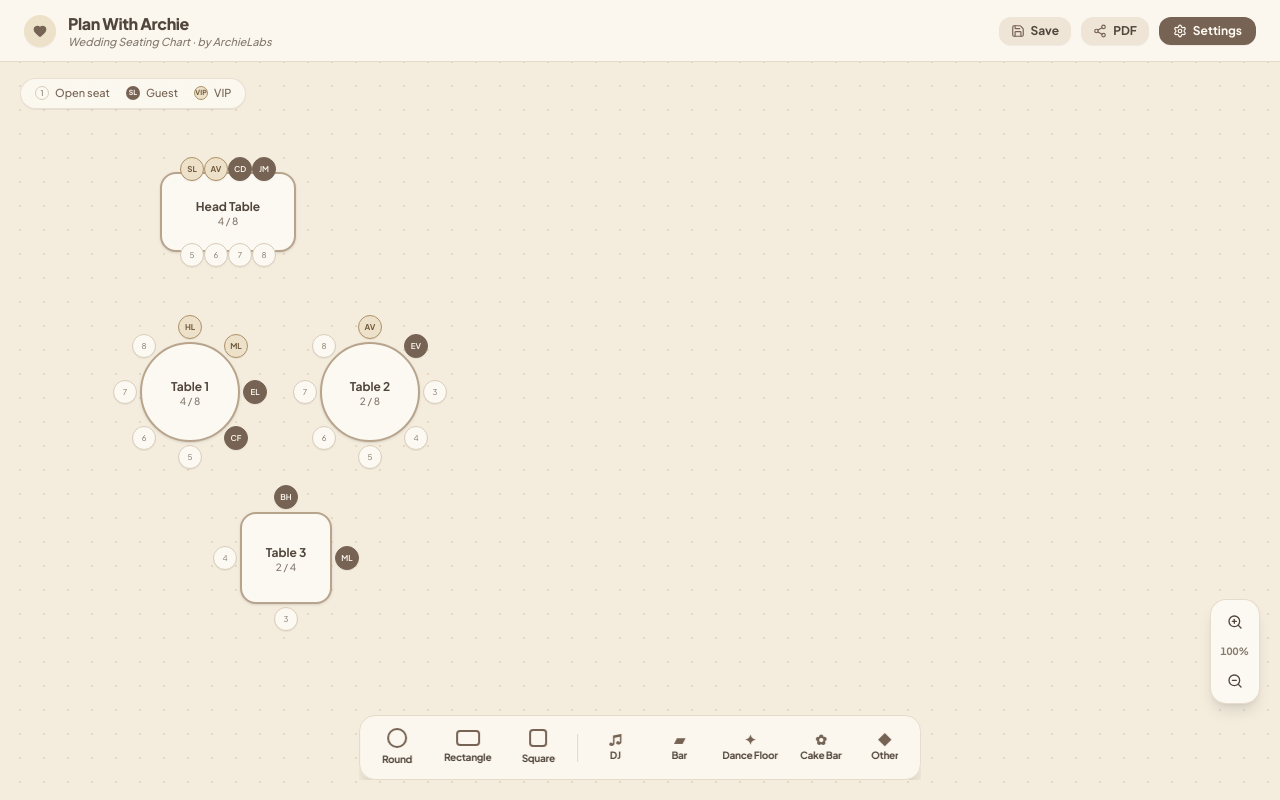
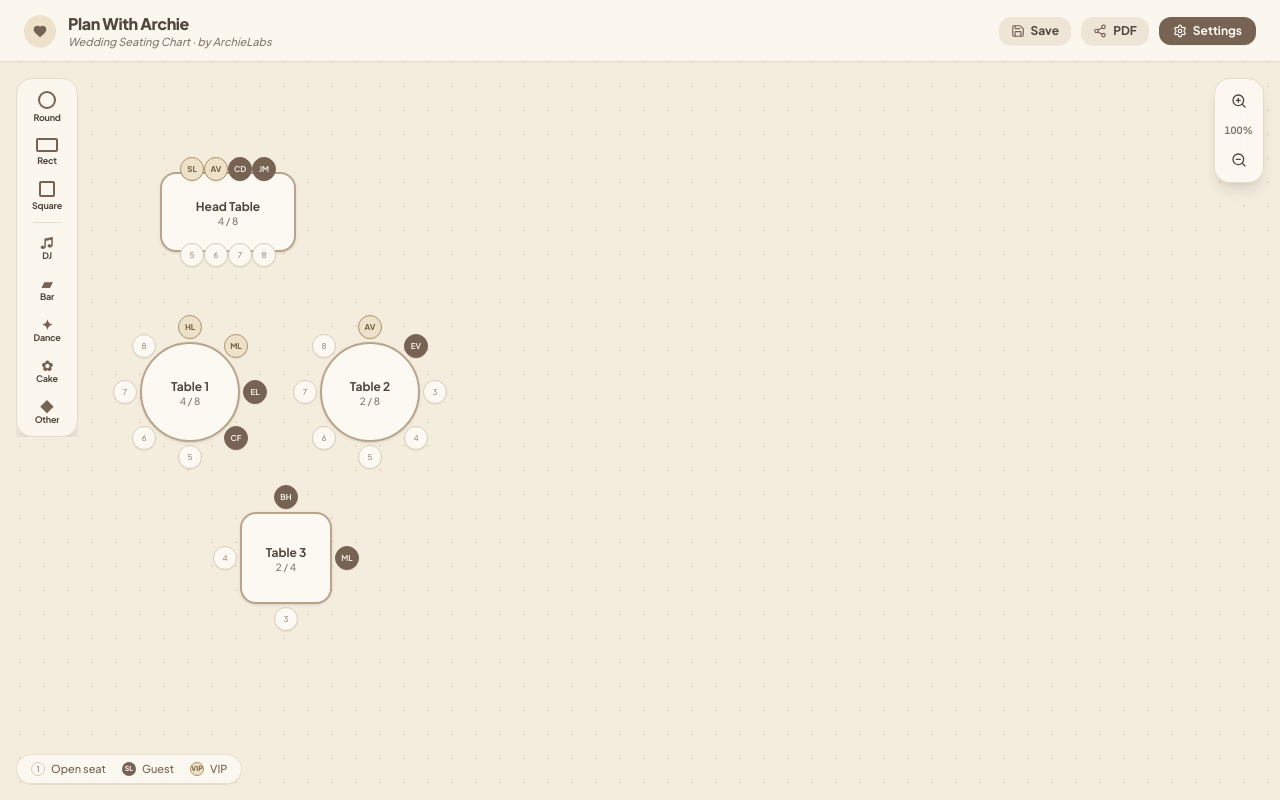
Before and after one commit to gabdoomy/planwithArchie, a React (Vite) app: page / in a window 1280 px wide. Built offline with nearby package versions, Linux system fonts and the light colour scheme.

Commit message:
refactor: reposition UI elements for better flow
Relocated the AddItemsDock to the left sidebar and adjusted the canvas HUD and legend positions to optimize screen real estate and improve accessibility on touch devices.

```diff
--- a/src/components/AddItemsDock.tsx
+++ b/src/components/AddItemsDock.tsx
@@ -11,52 +11,52 @@ export default function AddItemsDock({ onAddTable, onAddVenueItem }: AddItemsDoc
   const venueTypes: VenueItemType[] = ['dj', 'bar', 'dancefloor', 'cakebar', 'other'];
 
   return (
-    <div className="absolute bottom-5 left-1/2 -translate-x-1/2 z-30 max-w-[95vw] overflow-x-auto no-scrollbar">
-      <div className="flex items-center gap-1.5 p-1.5 bg-[#fbf7ef]/95 backdrop-blur-md rounded-2xl border border-[#e5d9c8] shadow-xl">
+    <div className="absolute top-4 left-4 z-30 max-h-[calc(100vh-5.5rem)] overflow-y-auto no-scrollbar select-none">
+      <div className="flex flex-col items-center gap-1 p-1.5 bg-[#fbf7ef]/95 backdrop-blur-md rounded-2xl border border-[#e5d9c8] shadow-xl">
         {/* Tables Section */}
         <button
           onClick={() => onAddTable('round')}
-          className="flex flex-col items-center justify-center gap-1 min-w-[62px] px-2.5 py-1.5 rounded-xl hover:bg-[#efe5d6] active:scale-95 transition-all text-[#51463c] cursor-pointer group"
+          className="w-12 py-1.5 px-0.5 rounded-xl flex flex-col items-center justify-center gap-1 hover:bg-[#efe5d6] active:scale-95 transition-all text-[#51463c] cursor-pointer group"
           title="Add Round Table"
         >
-          <div className="w-5 h-5 rounded-full border-2 border-[#766354] group-hover:bg-[#766354]/10 transition-colors" />
-          <span className="text-[10px] font-bold tracking-tight">Round</span>
+          <div className="w-4.5 h-4.5 rounded-full border-2 border-[#766354] group-hover:bg-[#766354]/10 transition-colors" />
+          <span className="text-[9px] font-bold tracking-tight leading-none">Round</span>
         </button>
 
         <button
           onClick={() => onAddTable('rectangle')}
-          className="flex flex-col items-center justify-center gap-1 min-w-[62px] px-2.5 py-1.5 rounded-xl hover:bg-[#efe5d6] active:scale-95 transition-all text-[#51463c] cursor-pointer group"
+          className="w-12 py-1.5 px-0.5 rounded-xl flex flex-col items-center justify-center gap-1 hover:bg-[#efe5d6] active:scale-95 transition-all text-[#51463c] cursor-pointer group"
           title="Add Rectangle Table"
         >
-          <div className="w-6 h-4 rounded-sm border-2 border-[#766354] group-hover:bg-[#766354]/10 transition-colors" />
-          <span className="text-[10px] font-bold tracking-tight">Rectangle</span>
+          <div className="w-5.5 h-3.5 rounded-xs border-2 border-[#766354] group-hover:bg-[#766354]/10 transition-colors" />
+          <span className="text-[9px] font-bold tracking-tight leading-none">Rect</span>
         </button>
 
         <button
           onClick={() => onAddTable('square')}
-          className="flex flex-col items-center justify-center gap-1 min-w-[62px] px-2.5 py-1.5 rounded-xl hover:bg-[#efe5d6] active:scale-95 transition-all text-[#51463c] cursor-pointer group"
+          className="w-12 py-1.5 px-0.5 rounded-xl flex flex-col items-center justify-center gap-1 hover:bg-[#efe5d6] active:scale-95 transition-all text-[#51463c] cursor-pointer group"
           title="Add Square Table"
         >
-          <div className="w-4.5 h-4.5 rounded-sm border-2 border-[#766354] group-hover:bg-[#766354]/10 transition-colors" />
-          <span className="text-[10px] font-bold tracking-tight">Square</span>
+          <div className="w-4 h-4 rounded-xs border-2 border-[#766354] group-hover:bg-[#766354]/10 transition-colors" />
+          <span className="text-[9px] font-bold tracking-tight leading-none">Square</span>
         </button>
 
         {/* Divider */}
-        <div className="w-px h-7 bg-[#e5d9c8] mx-0.5" />
+        <div className="w-7 h-px bg-[#e5d9c8] my-0.5" />
 
         {/* Venue Items Section */}
         {venueTypes.map(type => (
           <button
             key={type}
             onClick={() => onAddVenueItem(type)}
-            className="flex flex-col items-center justify-center gap-0.5 min-w-[58px] px-2 py-1.5 rounded-xl hover:bg-[#efe5d6] active:scale-95 transition-all text-[#51463c] cursor-pointer"
+            className="w-12 py-1.5 px-0.5 rounded-xl flex flex-col items-center justify-center gap-0.5 hover:bg-[#efe5d6] active:scale-95 transition-all text-[#51463c] cursor-pointer"
             title={`Add ${venueItemLabels[type]}`}
           >
             <span className="text-sm leading-none font-bold text-[#766354]">
               {venueItemIcons[type]}
             </span>
-            <span className="text-[10px] font-bold tracking-tight truncate max-w-[60px]">
-              {venueItemLabels[type]}
+            <span className="text-[9px] font-bold tracking-tight truncate max-w-[46px] leading-none text-center">
+              {type === 'dancefloor' ? 'Dance' : type === 'cakebar' ? 'Cake' : venueItemLabels[type]}
             </span>
           </button>
         ))}
--- a/src/components/FloorPlanCanvas.tsx
+++ b/src/components/FloorPlanCanvas.tsx
@@ -119,9 +119,9 @@ export default function FloorPlanCanvas({
         ))}
       </div>
 
-      {/* Canvas HUD Controls (Zoom In/Out) */}
+      {/* Canvas HUD Controls (Zoom In/Out) - Top Right */}
       <div
-        className="canvas-hud absolute bottom-24 right-5 z-20 flex flex-col items-center gap-1.5 bg-[#fcf9f2] p-1.5 rounded-2xl shadow-lg border border-[#e5d9c8]/90 select-none"
+        className="canvas-hud absolute top-4 right-4 z-20 flex flex-col items-center gap-1.5 bg-[#fcf9f2]/95 backdrop-blur-md p-1.5 rounded-2xl shadow-lg border border-[#e5d9c8]/90 select-none"
         onPointerDown={e => e.stopPropagation()}
         onPointerMove={e => e.stopPropagation()}
         onPointerUp={e => e.stopPropagation()}
@@ -150,8 +150,8 @@ export default function FloorPlanCanvas({
         </button>
       </div>
 
-      {/* Canvas Legend */}
-      <div className="absolute top-4 left-5 z-10 hidden sm:flex items-center gap-4 bg-[#fcf9f2]/90 backdrop-blur-xs px-3.5 py-1.5 rounded-full border border-[#e5d9c8]/80 text-[11px] font-medium text-[#766354] shadow-2xs pointer-events-none">
+      {/* Canvas Legend - Bottom Left */}
+      <div className="absolute bottom-4 left-4 z-10 hidden md:flex items-center gap-4 bg-[#fcf9f2]/90 backdrop-blur-xs px-3.5 py-1.5 rounded-full border border-[#e5d9c8]/80 text-[11px] font-medium text-[#766354] shadow-2xs pointer-events-none">
         <div className="flex items-center gap-1.5">
           <span className="w-3.5 h-3.5 rounded-full bg-[#fcf9f2] border border-[#d8cbb8] flex items-center justify-center text-[8px] text-[#84796d]">1</span>
           <span>Open seat</span>
```
